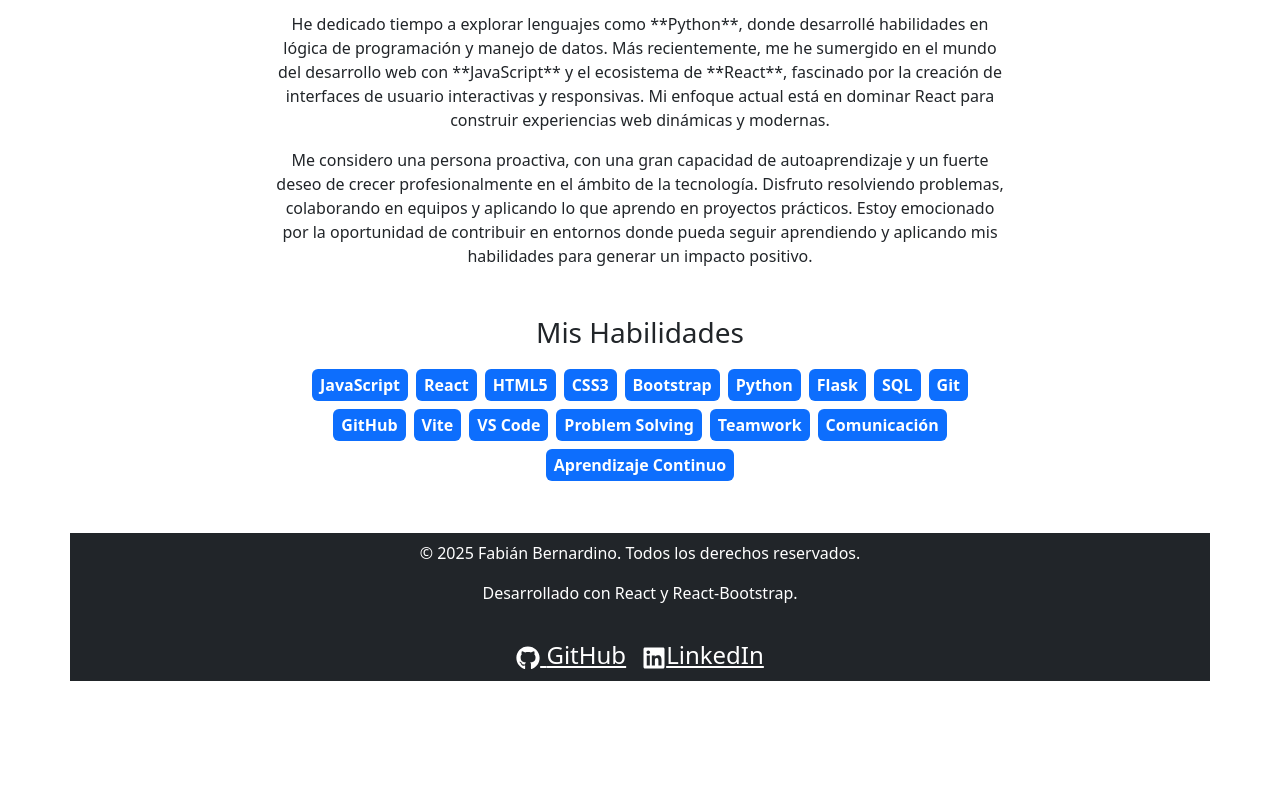
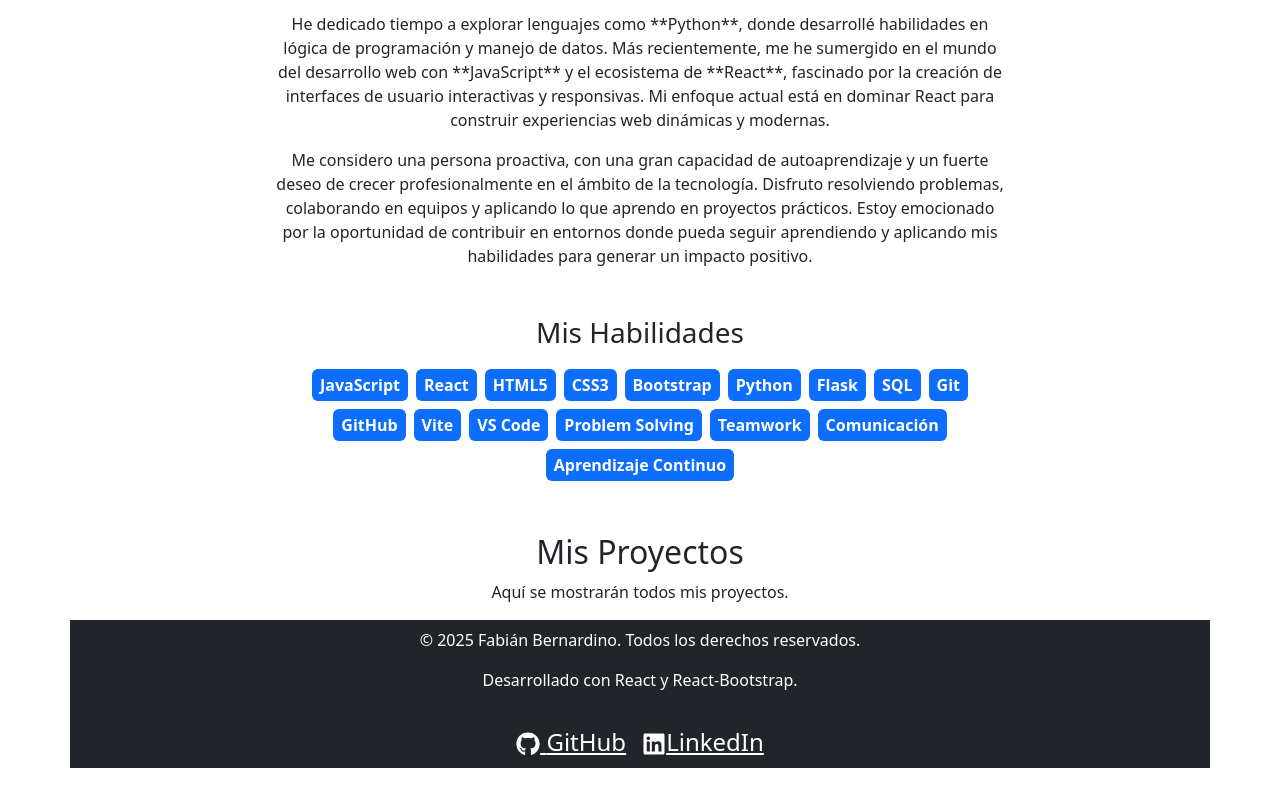
Before and after one commit to Charlydk/Portfolio_personal, a React (Vite) app: page / in a window 1280 px wide. Shown: the part 1006-1806 px from the top of the page. Before the commit the page ends 1719 px from the top, so only its background shows below. Built offline with nearby package versions, Linux system fonts and the light colour scheme.

Commit message:
feat: agregando seccion de proyectos. Closes #22

```diff
--- a/src/App.jsx
+++ b/src/App.jsx
@@ -3,6 +3,7 @@ import NavbarComponent from './components/NavbarComponent';
 import HeroSection from './components/HeroSection';
 import AboutMe from './components/AboutMe';
 import FooterComponent from './components/FooterComponent';
+import ProjectsSection from './components/ProjectsSection';
 
 function App() {
   return (
@@ -25,6 +26,9 @@ function App() {
         {/* <ProjectsSection /> */}
         {/* <ContactForm /> */}
 
+        {/* 5. ProjectSection, seccion de proyectos */}
+        <ProjectsSection />
+
       </div> {/* Cierre del div que contiene las secciones y compensa la Navbar */}
 
       {/* 4. FooterComponent se renderiza al final de la página, fuera del div de contenido si quieres que siempre esté abajo */}
--- /dev/null
+++ b/src/components/ProjectsSection.jsx
@@ -0,0 +1,14 @@
+import React from 'react';
+
+function ProjectsSection() {
+  return (
+    // Aquí es donde irá el contenido de tu sección de proyectos
+    // Por ahora, solo un simple título para verificar que funciona
+    <section>
+      <h2>Mis Proyectos</h2>
+      <p>Aquí se mostrarán todos mis proyectos.</p>
+    </section>
+  );
+}
+
+export default ProjectsSection; // Exporta el componente para que pueda ser usado en otros archivos
```
